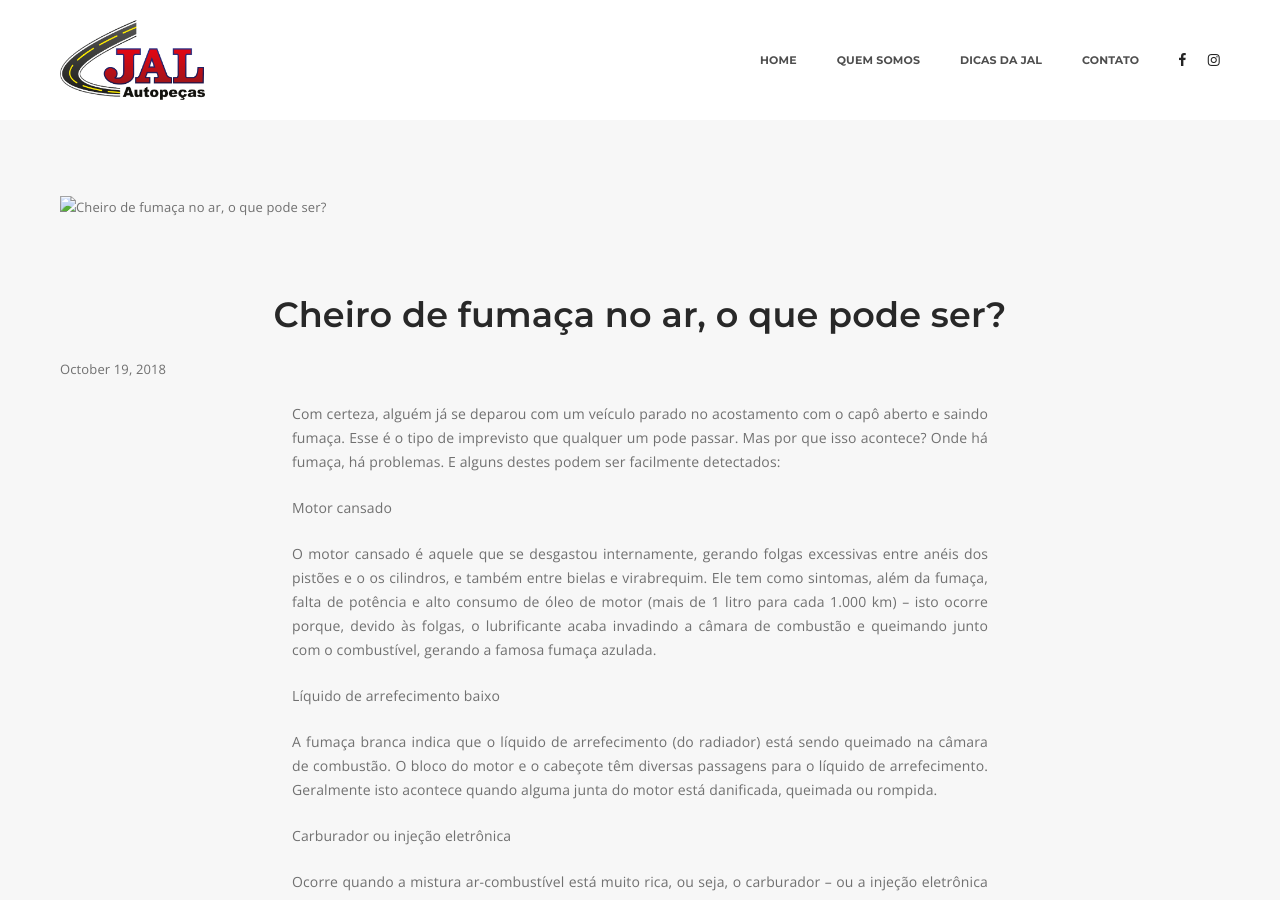
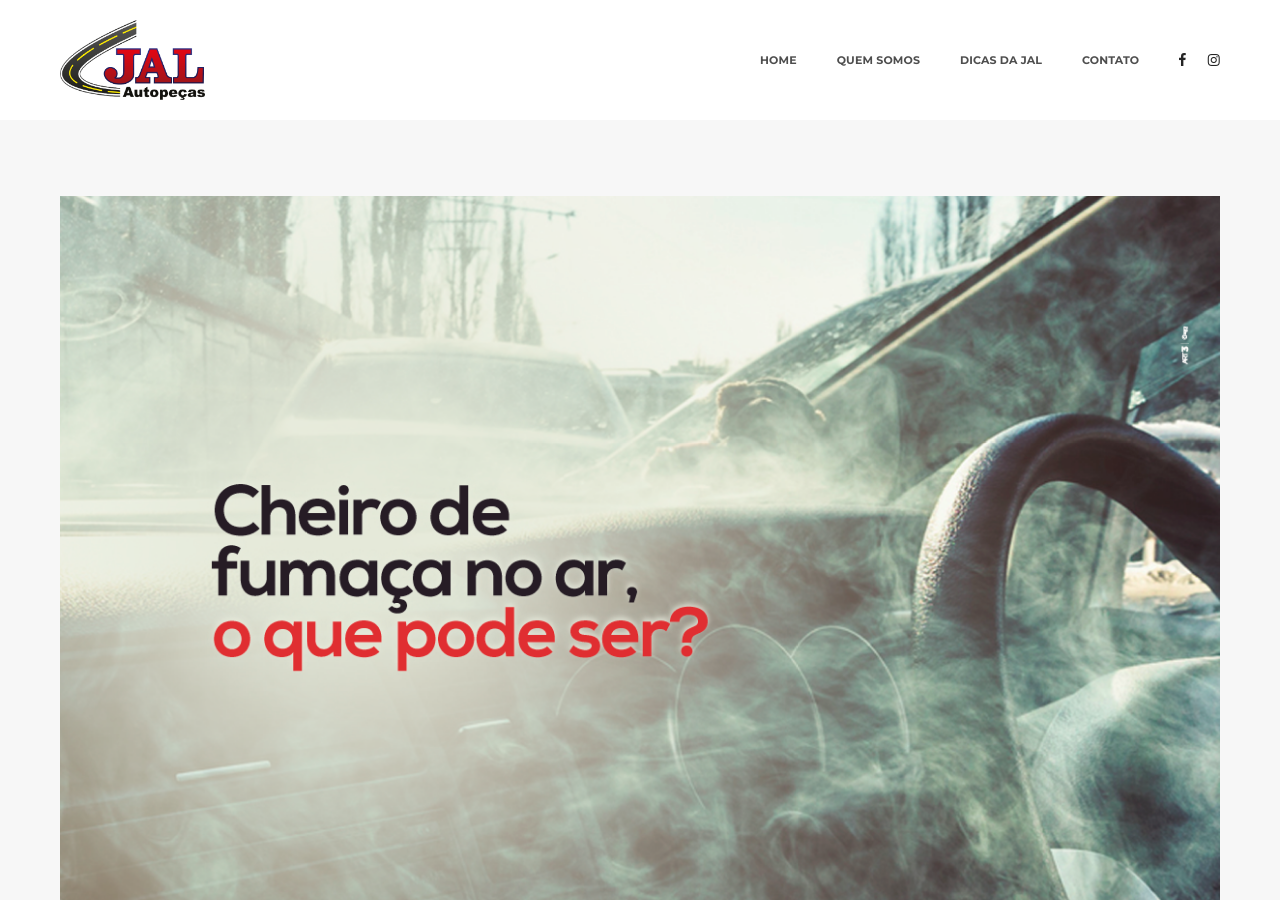
Before and after one commit to art3-propaganda/jal, a Jekyll site: the page built from _posts/2018-10-19-cheiro-de-fumaça-no-ar-o-que-pode-ser.md, in a window 1280 px wide and 900 px high. Built offline with Jekyll 4.4.1, drawn with Linux system fonts in a browser that asks for light colours; a script that is not in the unit is left out.

Commit message:
Update Posts “2018-10-19-cheiro-de-fumaça-no-ar-o-que-pode-ser”

```diff
--- a/_posts/2018-10-19-cheiro-de-fumaça-no-ar-o-que-pode-ser.md
+++ b/_posts/2018-10-19-cheiro-de-fumaça-no-ar-o-que-pode-ser.md
@@ -2,6 +2,7 @@
 title: 'Cheiro de fumaça no ar, o que pode ser?'
 categories: Blog
 date: '2018-10-19 09:57am'
+featured_image: /uploads/jal-fumaça.png
 link: Cheiro-de-fumaca-no-ar-o-que-pode-ser
 ---
 Com certeza, alguém já se deparou com um veículo parado no acostamento com o capô aberto e saindo fumaça. Esse é o tipo de imprevisto que qualquer um pode passar. Mas por que isso acontece? Onde há fumaça, há problemas. E alguns destes podem ser facilmente detectados:
```
